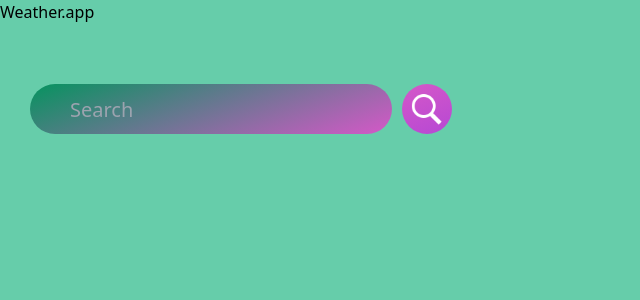
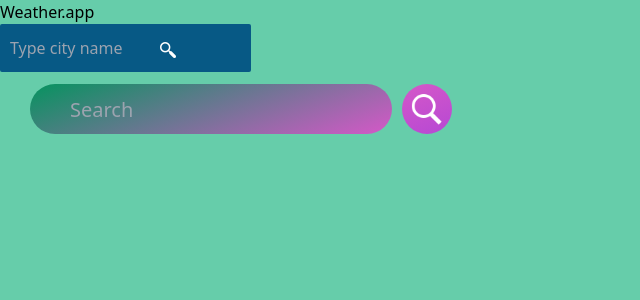
Before and after one commit to Chinatsu0820/react-weather-final, a React app: page / in a window 1280 px wide. Shown: the top 300 px of the page, without its empty margins (0-640 px from the left). Built offline with nearby package versions, Linux system fonts and the light colour scheme.

Commit message:
edit Search & delete Search.css

```diff
--- a/src/App.js
+++ b/src/App.js
@@ -1,13 +1,13 @@
 import React from "react";
 import "./index.css";
-// import Search from "./components/Search.jsx";
+import Search from "./components/Search.jsx"
 import WeatherApp from './components/WeatherApp.jsx';
 
 function App() {
   return (
     <div className="App">
       <h1>Weather.app</h1>
-      {/* <div className="pt-50"><Search /></div> */}
+      <Search />
       <WeatherApp/>
     </div>
   );
--- a/src/components/Search.jsx
+++ b/src/components/Search.jsx
@@ -1,7 +1,8 @@
 import React from 'react';
-import './Search.css';
 
 import { useState } from 'react';
+
+import search_button_icon from "../imgs/search_icon.png";
 
 export default function Search() {
 
@@ -31,17 +32,27 @@ export default function Search() {
 
   return (
     <div>
-      <form className="search-form" onSubmit={getDataApi}>
+      {/*
+      `max-w-xs` = max-width: 20rem(320px)
+      `h-12` = height: 3rem(48px)
+      `px-2.5 = padding-left,right: 0.625rem(10px)
+      `rounded-sm` = border-radius: 0.125rem(2px)
+      `bg-sky-800` = background-color: rgb(7 89 133)
+      `text-xl` = font-size: 1.25rem, line-height: 1.75rem
+      `mt-2.5` = margin-top: 0.625rem(10px)
+      */}
+      <form className="relative max-w-xs" onSubmit={getDataApi}>
         <input
-          className="search-inside"
+          className="absolute text-white h-12 py-0 px-2.5 left-0 -top-0 border-none rounded-sm bg-sky-800"
           type="text"
           placeholder="Type city name"
           onChange={(e) => setPlace(e.target.value)}
           value={place} />
-        <button className="search-button " type='submit'>
-          button
-          {/* <img src={require("./../imgs/search_icon.png")} alt="" /> */}
+          <div className="text-center">
+        <button className="absolute h-8 border-none text-xl mt-2.5" type='submit'>
+          <img src={search_button_icon} alt="" />
         </button>
+        </div>
       </form>
     </div>
   );
--- a/src/components/WeatherApp.jsx
+++ b/src/components/WeatherApp.jsx
@@ -5,8 +5,6 @@ import CardDetailComponent from "./CardDetailComponent.jsx";
 import MainCard from "./MainCard.jsx";
 
 // import SearchBar from "../SearchBar.jsx"
-
-import './Search.css';
 
 import search_icon from "../imgs/search.png";
 import clear_icon from "../imgs/clear.jpg";
```
Also changed, not shown: src/components/Search.css (deleted, +0 -39 lines).
